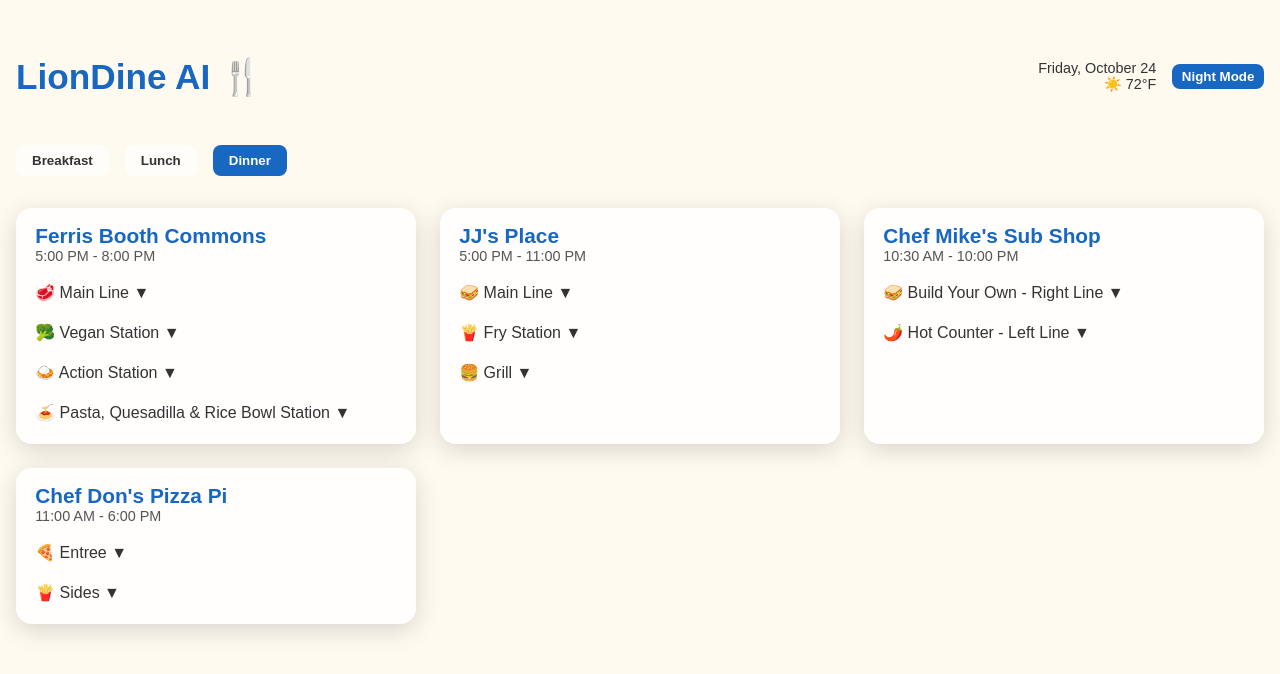
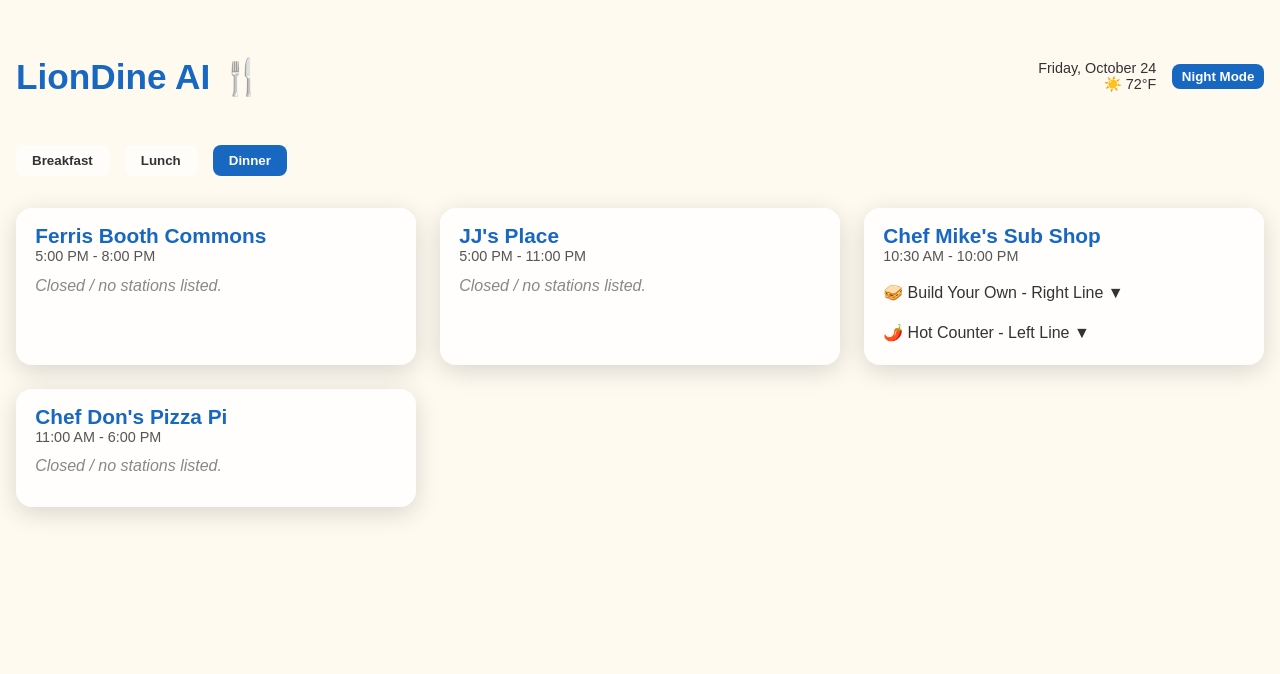
Before and after one commit to Mammbo/Dadelus-Hackathon, a React (Create React App) app in the folder frontend/: page /menu in a window 1280 px wide. Shown: the top 674 px of the page. Built offline with nearby package versions, Linux system fonts and the light colour scheme.

Commit message:
skeleton

```diff
--- a/frontend/src/pages/FoodOptions.tsx
+++ b/frontend/src/pages/FoodOptions.tsx
@@ -6,16 +6,133 @@ const diningData = {
       name: 'Ferris Booth Commons',
       hours: '7:00 AM - 11:00 AM',
       stations: [
-        { name: 'Action Station', icon: '🍲', items: ['Oatmeal', 'Scrambled Eggs', 'Vegan Pancakes'] },
-        { name: 'Fruit Bar', icon: '🍎', items: ['Cantaloupe', 'Watermelon', 'Pineapple'] },
+
       ],
     },
     {
       name: "JJ's Place",
       hours: '7:30 AM - 11:30 AM',
       stations: [
-        { name: 'Main Line', icon: '🥪', items: ['Egg Sandwich', 'Bagels with Cream Cheese', 'Breakfast Burrito'] },
-        { name: 'Grill', icon: '🍳', items: ['Bacon', 'Sausage', 'Hash Browns'] },
+
+      ],
+    },
+    {
+      name: 'Chef Mike\'s Sub Shop',
+      hours: '10:30 AM - 10:00 PM',
+      stations: [
+
+      ],
+    },
+    {
+      name: 'Chef Don\'s Pizza Pi',
+      hours: '11:00 AM - 6:00 PM',
+      stations: [
+
+      ],
+    },
+    {
+      name: 'Faculty House',
+      hours: 'Closed for Breakfast',
+      stations: [],
+    },
+    {
+      name: 'Grace Dodge',
+      hours: 'Closed for Breakfast',
+      stations: [],
+    },
+    {
+      name: "Johnny's",
+      hours: 'Closed for Breakfast',
+      stations: [],
+    },
+    {
+      name: 'Fac Shack',
+      hours: 'Closed for Breakfast',
+      stations: [],
+    },
+    {
+      name: 'John Jay',
+      hours: 'Closed for Breakfast',
+      stations: [],
+    },
+  ],
+
+  Lunch: [
+    {
+      name: 'Ferris Booth Commons',
+      hours: '11:00 AM - 3:00 PM',
+      stations: [
+
+      ],
+    },
+    {
+      name: "JJ's Place",
+      hours: '12:00 PM - 2:30 PM',
+      stations: [
+
+      ],
+    },
+    {
+      name: 'Chef Mike\'s Sub Shop',
+      hours: '10:30 AM - 10:00 PM',
+      stations: [
+
+      ],
+    },
+    {
+      name: 'Chef Don\'s Pizza Pi',
+      hours: '11:00 AM - 6:00 PM',
+      stations: [
+
+      ],
+    },
+    {
+      name: 'Hewitt',
+      hours: '11:00 AM - 2:30 PM',
+      stations: [
+
+      ],
+    },
+    {
+      name: 'Faculty House',
+      hours: 'Closed for Lunch',
+      stations: [],
+    },
+    {
+      name: 'Grace Dodge',
+      hours: 'Closed for Lunch',
+      stations: [],
+    },
+    {
+      name: "Johnny's",
+      hours: 'Closed for Lunch',
+      stations: [],
+    },
+    {
+      name: 'Fac Shack',
+      hours: 'Closed for Lunch',
+      stations: [],
+    },
+    {
+      name: 'John Jay',
+      hours: 'Closed for Lunch',
+      stations: [],
+    },
+  ],
+
+  Dinner: [
+    {
+      name: 'Ferris Booth Commons',
+      hours: '5:00 PM - 8:00 PM',
+      stations: [
+
+      ],
+    },
+    {
+      name: "JJ's Place",
+      hours: '5:00 PM - 11:00 PM',
+      stations: [
+
       ],
     },
     {
@@ -30,84 +147,11 @@ const diningData = {
       name: 'Chef Don\'s Pizza Pi',
       hours: '11:00 AM - 6:00 PM',
       stations: [
-        { name: 'Entree', icon: '🍕', items: ['Build Your Own Pizza', 'Toasted Cuban Sandwich'] },
-        { name: 'Sides', icon: '🍟', items: ['Piece of Fruit', 'Soup', 'Milkshake'] },
-      ],
-    },
-  ],
-  Lunch: [
-    {
-      name: 'Ferris Booth Commons',
-      hours: '11:00 AM - 3:00 PM',
-      stations: [
-        { name: 'Main Line', icon: '🥩', items: ['Grilled Chicken', 'Vegan Chili', 'Paella'] },
-        { name: 'Fry Station', icon: '🍟', items: ['French Fries', 'Onion Rings'] },
-      ],
-    },
-    {
-      name: "JJ's Place",
-      hours: '12:00 PM - 2:30 PM',
-      stations: [
-        { name: 'Main Line', icon: '🥪', items: ['Turkey Burger with Sesame Glaze', 'Chicken Parm Sandwich', 'Fish and Chips'] },
-        { name: 'Fry Station', icon: '🍟', items: ['Dino Nuggets', 'Sweet Potato Fries', 'Steak Fries'] },
-        { name: 'Grill', icon: '🍔', items: ['BBQ Chicken Quesadilla'] },
-      ],
-    },
-    {
-      name: 'Chef Mike\'s Sub Shop',
-      hours: '10:30 AM - 10:00 PM',
-      stations: [
-        { name: 'Build Your Own - Right Line', icon: '🥪', items: ['Various Bread Options', 'Cold Cuts', 'Cheeses', 'Toppings'] },
-        { name: 'Hot Counter - Left Line', icon: '🌶️', items: ['Hot Chicken Sub', 'Mike\'s Hot Honey'] },
-      ],
-    },
-    {
-      name: 'Chef Don\'s Pizza Pi',
-      hours: '11:00 AM - 6:00 PM',
-      stations: [
-        { name: 'Entree', icon: '🍕', items: ['Build Your Own Pizza', 'Toasted Cuban Sandwich'] },
-        { name: 'Sides', icon: '🍟', items: ['Piece of Fruit', 'Soup', 'Milkshake'] },
-      ],
-    },
-  ],
-  Dinner: [
-    {
-      name: 'Ferris Booth Commons',
-      hours: '5:00 PM - 8:00 PM',
-      stations: [
-        { name: 'Main Line', icon: '🥩', items: ['Chicken Parm', 'Four Cheese Baked Ziti', 'Garlic Bread', 'Navy Beans', 'Ratatouille'] },
-        { name: 'Vegan Station', icon: '🥦', items: ['Vegan Chicken Parm', 'Orecchiette with Sundried Tomatoes and Broccoli Rabe', 'Ratatouille'] },
-        { name: 'Action Station', icon: '🍛', items: ['Chicken Tikka Masala', 'Naan Bread', 'White Rice'] },
-        { name: 'Pasta, Quesadilla & Rice Bowl Station', icon: '🍝', items: ['Quesadilla', 'Pasta', 'Rice Bowl'] },
-      ],
-    },
-    {
-      name: "JJ's Place",
-      hours: '5:00 PM - 11:00 PM',
-      stations: [
-        { name: 'Main Line', icon: '🥪', items: ['Turkey Burger with Sesame Glaze', 'Chicken Parm Sandwich', 'Fish and Chips'] },
-        { name: 'Fry Station', icon: '🍟', items: ['Dino Nuggets', 'Sweet Potato Fries', 'Steak Fries'] },
-        { name: 'Grill', icon: '🍔', items: ['BBQ Chicken Quesadilla'] },
-      ],
-    },
-    {
-      name: 'Chef Mike\'s Sub Shop',
-      hours: '10:30 AM - 10:00 PM',
-      stations: [
-        { name: 'Build Your Own - Right Line', icon: '🥪', items: ['Various Bread Options', 'Cold Cuts', 'Cheeses', 'Toppings'] },
-        { name: 'Hot Counter - Left Line', icon: '🌶️', items: ['Hot Chicken Sub', 'Mike\'s Hot Honey'] },
-      ],
-    },
-    {
-      name: 'Chef Don\'s Pizza Pi',
-      hours: '11:00 AM - 6:00 PM',
-      stations: [
-        { name: 'Entree', icon: '🍕', items: ['Build Your Own Pizza', 'Toasted Cuban Sandwich'] },
-        { name: 'Sides', icon: '🍟', items: ['Piece of Fruit', 'Soup', 'Milkshake'] },
       ],
     },
   ],
 };
+
 
 export default function FoodOptions() {
   const [expanded, setExpanded] = useState<{ [key: string]: boolean }>({});
```
